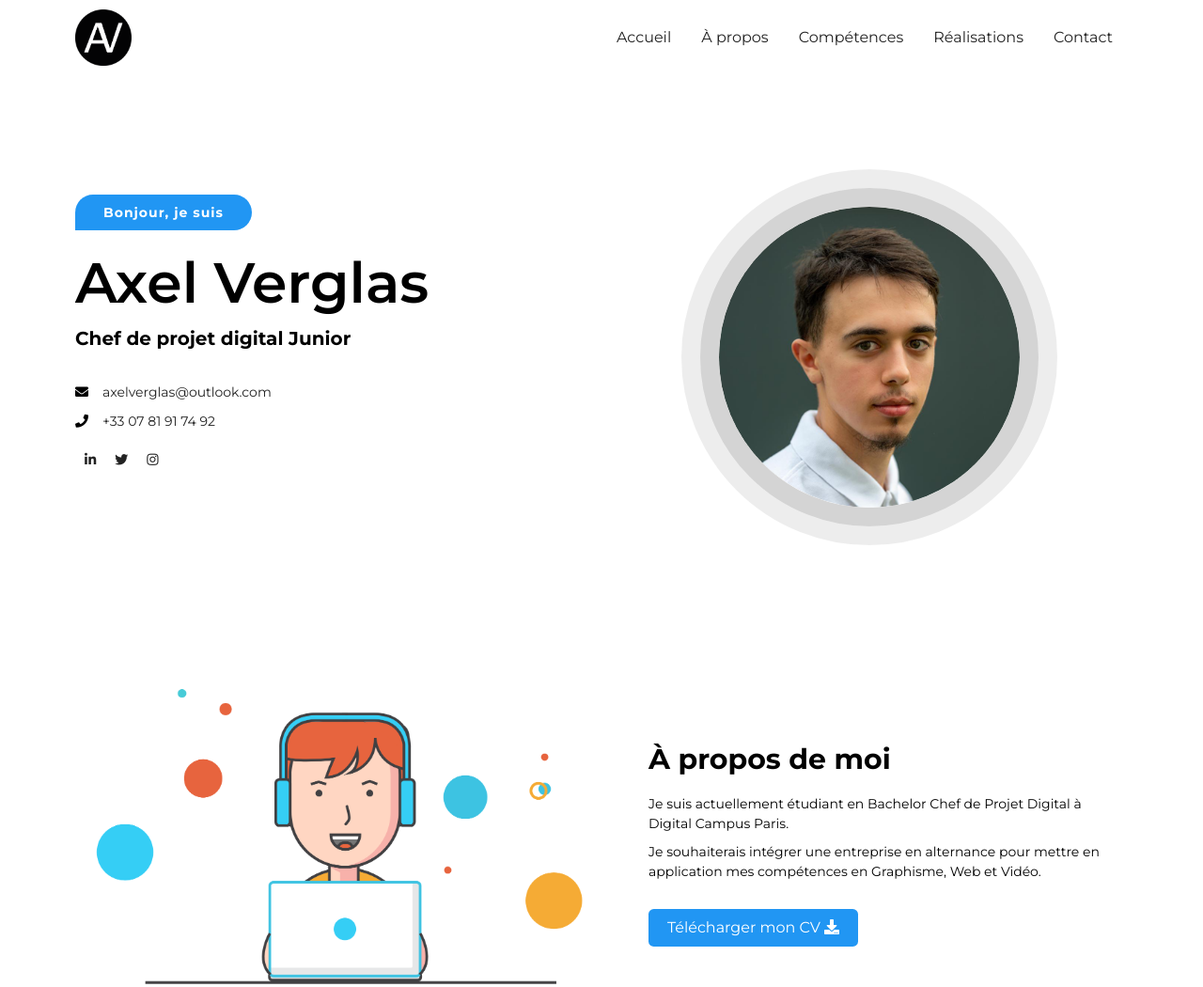
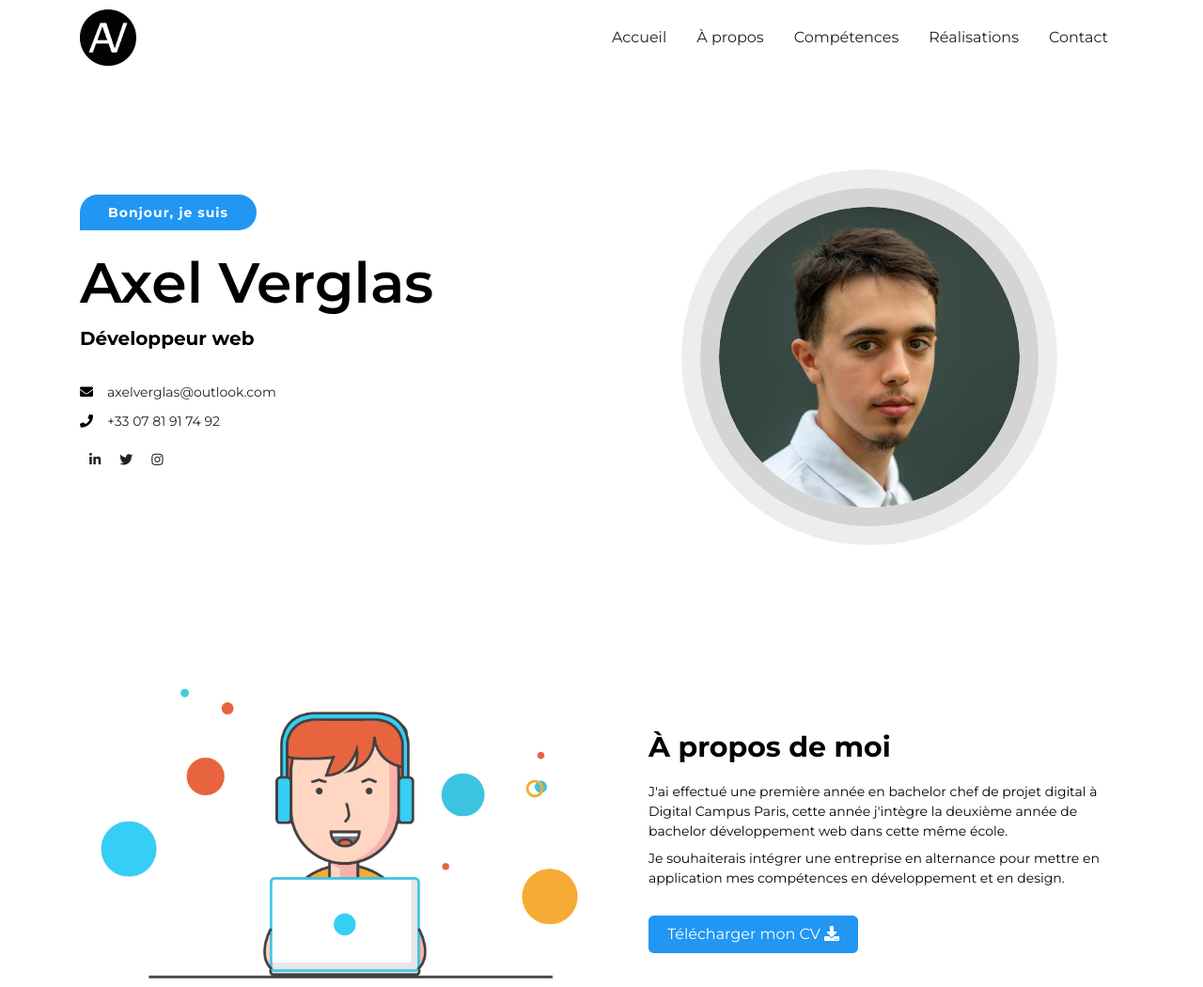
Before and after one commit to axelverglas/axelverglas, a plain HTML site: page index.html in a window 1280 px wide. Shown: the top 1050 px of the page at 94% size. Drawn offline with Linux system fonts and the light colour scheme.

Commit message:
Add files via upload

```diff
--- a/css/styles.css
+++ b/css/styles.css
@@ -231,8 +231,8 @@ s,m,l = small, medium, large,
 }
 
 .grid [class*="col-"]{
-	padding-left: 10px;
-	padding-right: 10px;
+	padding-left: 15px;
+	padding-right: 15px;
 }
 .col-m-1 {
 	width: calc( 1 * (100%/12));
--- a/index.html
+++ b/index.html
@@ -39,7 +39,7 @@
 							<span>Bonjour, je suis</span>
 						</div>
 						<h1>Axel Verglas</h1>
-						<h2>Chef de projet digital Junior</h2>
+						<h2>Développeur web</h2>
 						<ul class="ul-clean">
 							<li><i class="fa fa-envelope"></i><a class="no-underline" href="mailto:axelverglas@outlook.com?subject=Portfolio:">axelverglas@outlook.com</a></li>
 							<li><i class="fa fa-phone"></i><a class="no-underline" href="tel:+330781917492">+33 07 81 91 74 92</a></li>
@@ -66,8 +66,8 @@
 					</div>
 					<div class="col-d-6 about-inner">
 						<h2>À propos de moi</h2>
-						<p>Je suis actuellement étudiant en Bachelor Chef de Projet Digital à Digital Campus Paris.</p>
-						<p>Je souhaiterais intégrer une entreprise en alternance pour mettre en application mes compétences en Graphisme, Web et Vidéo.</p>
+						<p>J'ai effectué une première année en bachelor chef de projet digital à Digital Campus Paris, cette année j'intègre la deuxième année de bachelor développement web dans cette même école.</p>
+						<p>Je souhaiterais intégrer une entreprise en alternance pour mettre en application mes compétences en développement et en design.</p>
 						<a href="doc/cv.pdf" target="blank" class="btn">Télécharger mon CV <i class="fa fa-download"></i></a>
 					</div>
 				</div>
@@ -123,7 +123,7 @@
 			<section class="realisations wrap mtl" id="realisations">
 				<h1 class="txt-center mbm">Mes réalisations</h1>
 				<div class="grid">
-					<div class="col-m-12 col-d-3">
+					<div class="col-d-3">
 						<figure>
 							<img src="img/affiche.jpg">
 							<figcaption class="fig-caption">
```
